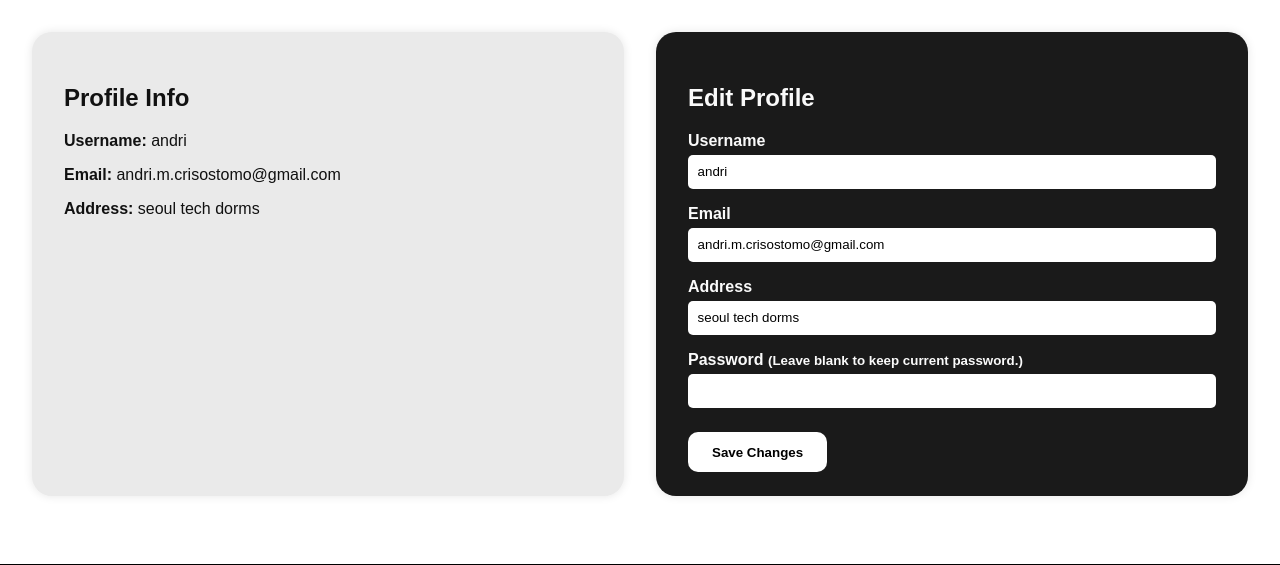
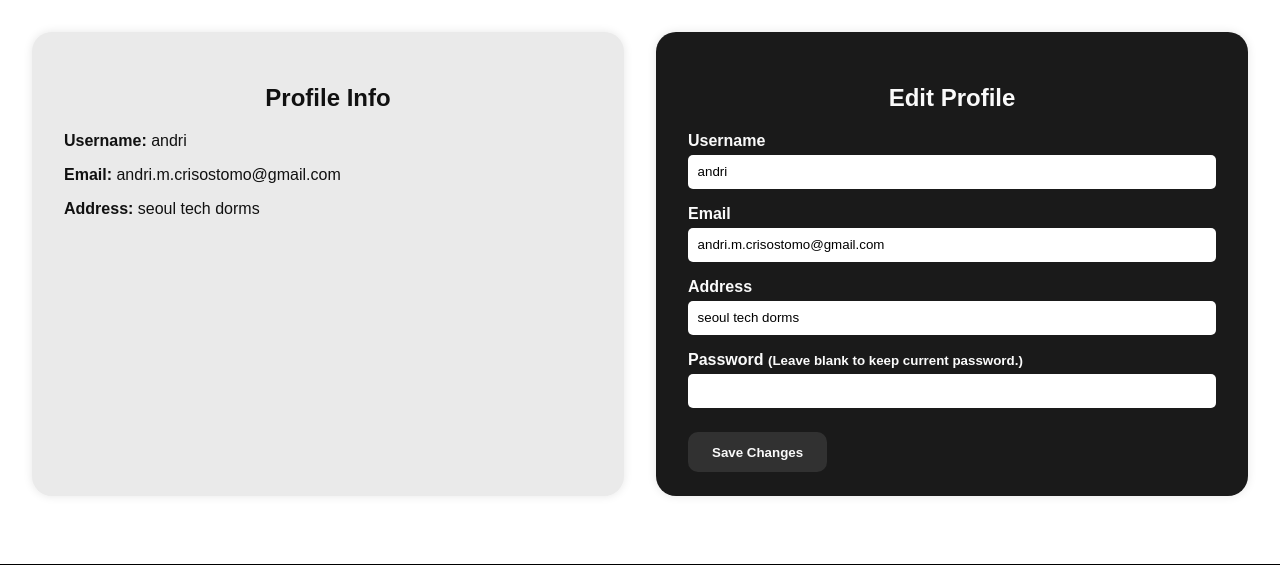
Before and after one commit to RpnAndri/vittrigas, a Django app: a page that uses vittrigas/templates/accounts/profile.html in a window 1280 px wide. Shown: the part 118-683 px from the top of the page. Run offline with Django 5.2, Linux system fonts and the light colour scheme; a user stored in the database is signed in; data comes from the database, SQL or seed files in the repository; some libraries are stand-ins or nearby versions.

Commit message:
style: button

```diff
--- a/vittrigas/static/css/accounts/profile.css
+++ b/vittrigas/static/css/accounts/profile.css
@@ -44,12 +44,17 @@
 .profile-form button {
     margin-top: 1.5rem;
     padding: 0.8rem 1.5rem;
-    background-color: white;
-    color: black;
     border: none;
+    background-color: rgba(255, 255, 255, 0.1);
+    color: #FAFAFA;
     border-radius: 10px;
-    font-weight: bold;
+    font-weight: 600;
     cursor: pointer;
+}
+
+.profile-form button:hover {
+    background:rgba(255,255,255,0.2);
+    transition: background .2s ease;
 }
 
 .field-error {
--- a/vittrigas/templates/accounts/profile.html
+++ b/vittrigas/templates/accounts/profile.html
@@ -10,7 +10,7 @@
 <div class="profile-container">
     <!-- Left: Current Info -->
     <div class="profile-summary">
-        <h2>Profile Info</h2>
+        <h2 style="text-align: center;">Profile Info</h2>
         <p><strong>Username:</strong> {{ profile.username }}</p>
         <p><strong>Email:</strong> {{ profile.email }}</p>
         {% if user == profile %}
@@ -21,7 +21,7 @@
     <!-- Right: Edit Form (Only if owner) -->
     {% if user == profile %}
     <div class="profile-form">
-        <h2>Edit Profile</h2>
+        <h2 style="text-align: center;">Edit Profile</h2>
         <form method="POST">
             {% csrf_token %}
             {% if form.non_field_errors %}
@@ -56,7 +56,7 @@
                 <p class="field-error">{{ error }}</p>
             {% endfor %}
 
-            <button type="submit">Save Changes</button>
+            <button type="submit" class="save-btn">Save Changes</button>
         </form>
     </div>
     {% endif %}
```
